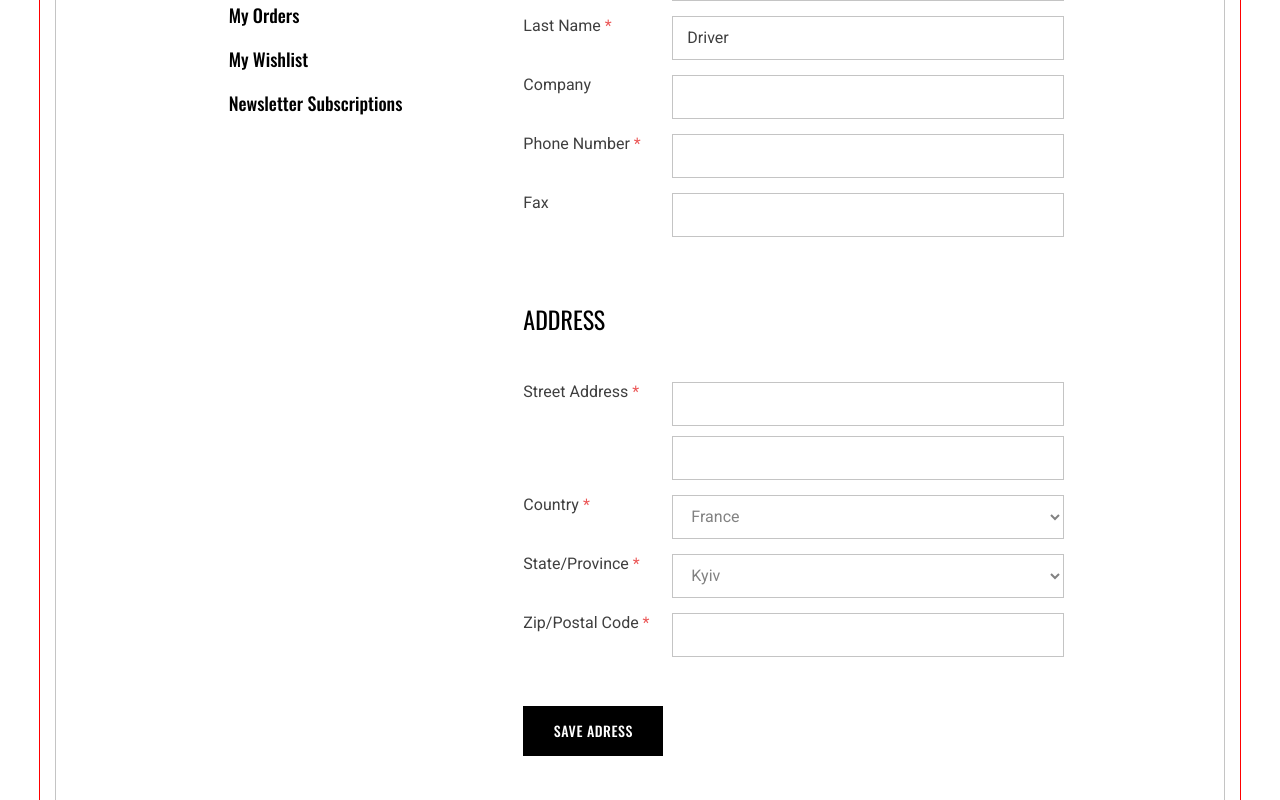
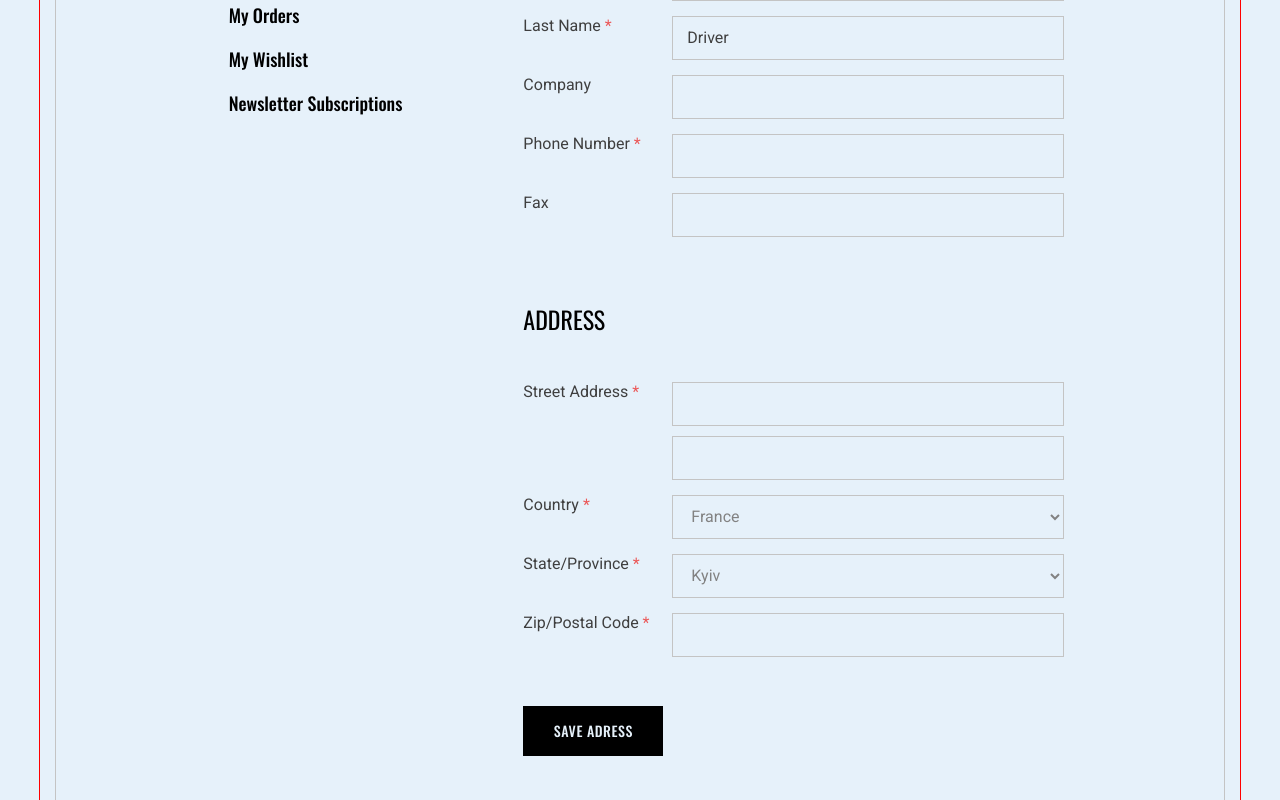
Before and after one commit to Tate-T/crips-react, a React (Vite) app: page /crips-react/account/address-book in a window 1280 px wide. Shown: the part 500-1300 px from the top of the page. Built offline with nearby package versions, Linux system fonts and the light colour scheme.

Commit message:
Update AddNewAddress.module.scss

```diff
--- a/src/pages/Cabinet/DashboardPage/AddNewAddress/AddNewAddress.module.scss
+++ b/src/pages/Cabinet/DashboardPage/AddNewAddress/AddNewAddress.module.scss
@@ -1,7 +1,7 @@
 @import "../../../../sass/utils/variables.scss";
 
 .address {
-    background-color: $bg-color;
+    background-color: $functional-bg-color;
     padding-bottom: 35px;
 
     @media screen and (min-width:1200px) {
@@ -80,7 +80,7 @@
         font-weight: 400;
         font-size: 14px;
         text-transform: uppercase;
-        color: #828282;
+        color: $secondary-text-color;
         margin-bottom: 6px;
 
         @media screen and (min-width:1200px) {
@@ -152,7 +152,7 @@
         height: 40px;
         padding: 0 10px;
         border: 1px solid $divider-color;
-        background-color: $bg-color;
+        background-color: $functional-bg-color;
         color: $main-text-color;
         font-family: "Roboto", sans-serif;
         font-weight: 400;
@@ -187,7 +187,7 @@
         height: 40px;
         padding: 0 10px;
         border: 1px solid $divider-color;
-        background-color: $bg-color;
+        background-color: $functional-bg-color;
         font-family: "Roboto", sans-serif;
         font-weight: 400;
         font-size: 12px;
@@ -209,7 +209,7 @@
         font-size: 12px;
         letter-spacing: 0.04em;
         text-transform: uppercase;
-        color: $bg-color;
+        color: $functional-bg-color;
         width: 100%;
         height: 38px;
         background-color: $main-text-color;
@@ -222,7 +222,7 @@
             letter-spacing: 0.04em;
             text-transform: uppercase;
             text-align: center;
-            color: $bg-color;
+            color: $functional-bg-color;
             width: 140px;
             height: 50px;
             background-color: $main-text-color;
```
